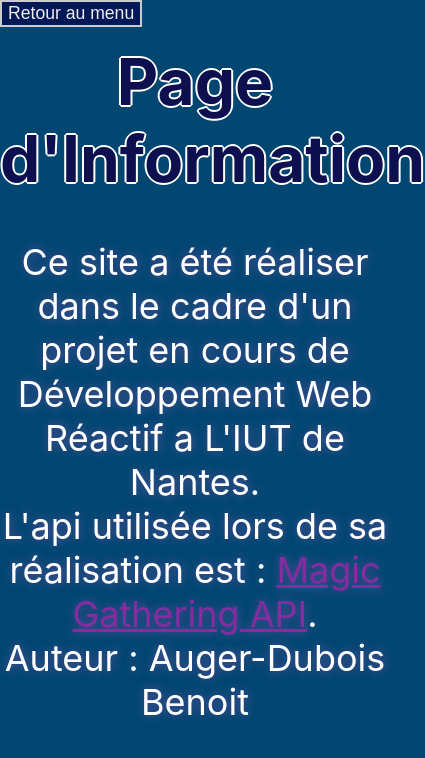
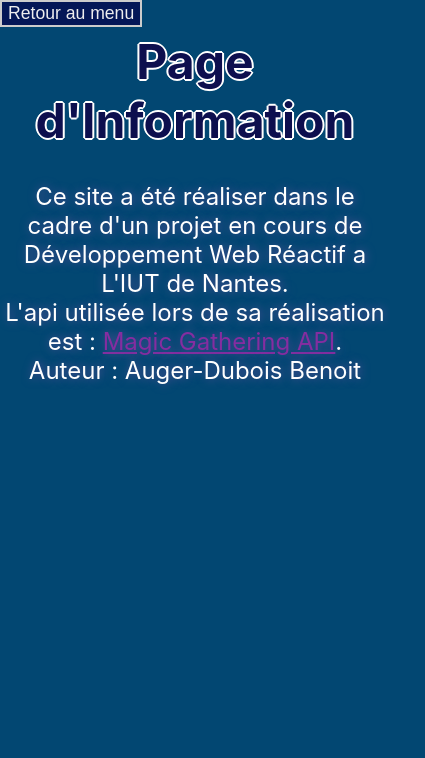
Before and after one commit to BenoitAd/FanSite-Magic-the-gathering---ReactJs, a React (Create React App) app: page /Information in a window 390 px wide. Shown: the top 758 px of the page, 425 px wide, since content can reach past the window. Built offline with nearby package versions, Linux system fonts and the light colour scheme.

Commit message:
feature : responsive

```diff
--- a/src/App.css
+++ b/src/App.css
@@ -32,7 +32,7 @@ body { background:#024772; padding:2em; }
 
 .pageTitle{
   color: rgb(13, 15, 78);
-  font-size: 400%;
+  font-size: xxx-large;
   text-shadow: 2px 0 #fff, -2px 0 #fff, 0 2px #fff, 0 -2px #fff,
              1px 1px #fff, -1px -1px #fff, 1px -1px #fff, -1px 1px #fff;
   font-weight: bold;
@@ -50,6 +50,7 @@ body { background:#024772; padding:2em; }
   background: radial-gradient(circle, rgba(2,0,36,1) 0%, rgba(93,124,227,1) 59%, rgba(0,212,255,1) 100%);
   margin-top: 2%;
   margin-bottom: 8%;
+  margin-right: auto;
   width:350px;
   height:500px;
   border:2px solid #000;
@@ -150,7 +151,7 @@ body { background:#024772; padding:2em; }
 }
 
 .p{
-  font-size: 225%;
+  font-size: x-large;
   text-shadow: rgb(93, 80, 155) 1px 0 10px;
   text-align: center;
   color: rgb(255, 255, 255);
@@ -173,6 +174,7 @@ body { background:#024772; padding:2em; }
 }
 
 .deck{
+  padding: 5% 0% 0% 8%;
   display:flex;
   flex-direction:row;
   flex-wrap: wrap;
@@ -199,10 +201,9 @@ body { background:#024772; padding:2em; }
 }
 
 .label{
-  width: 100%;
+  width: auto;
   white-space: nowrap;
   text-size-adjust: auto;
-  font-size: 140%;
   color:#ffffff;
   text-align: left;
   font:bold;
```
